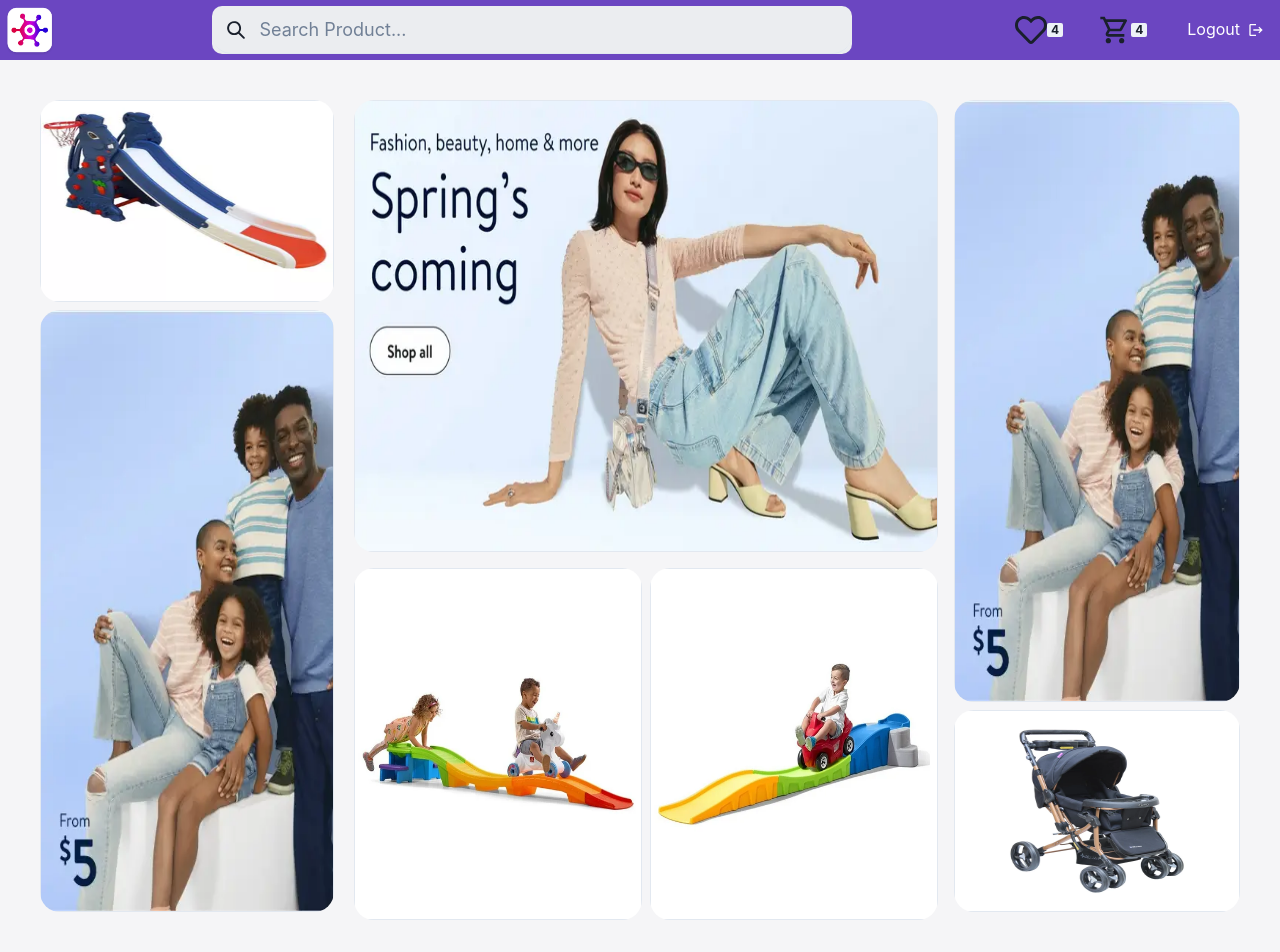
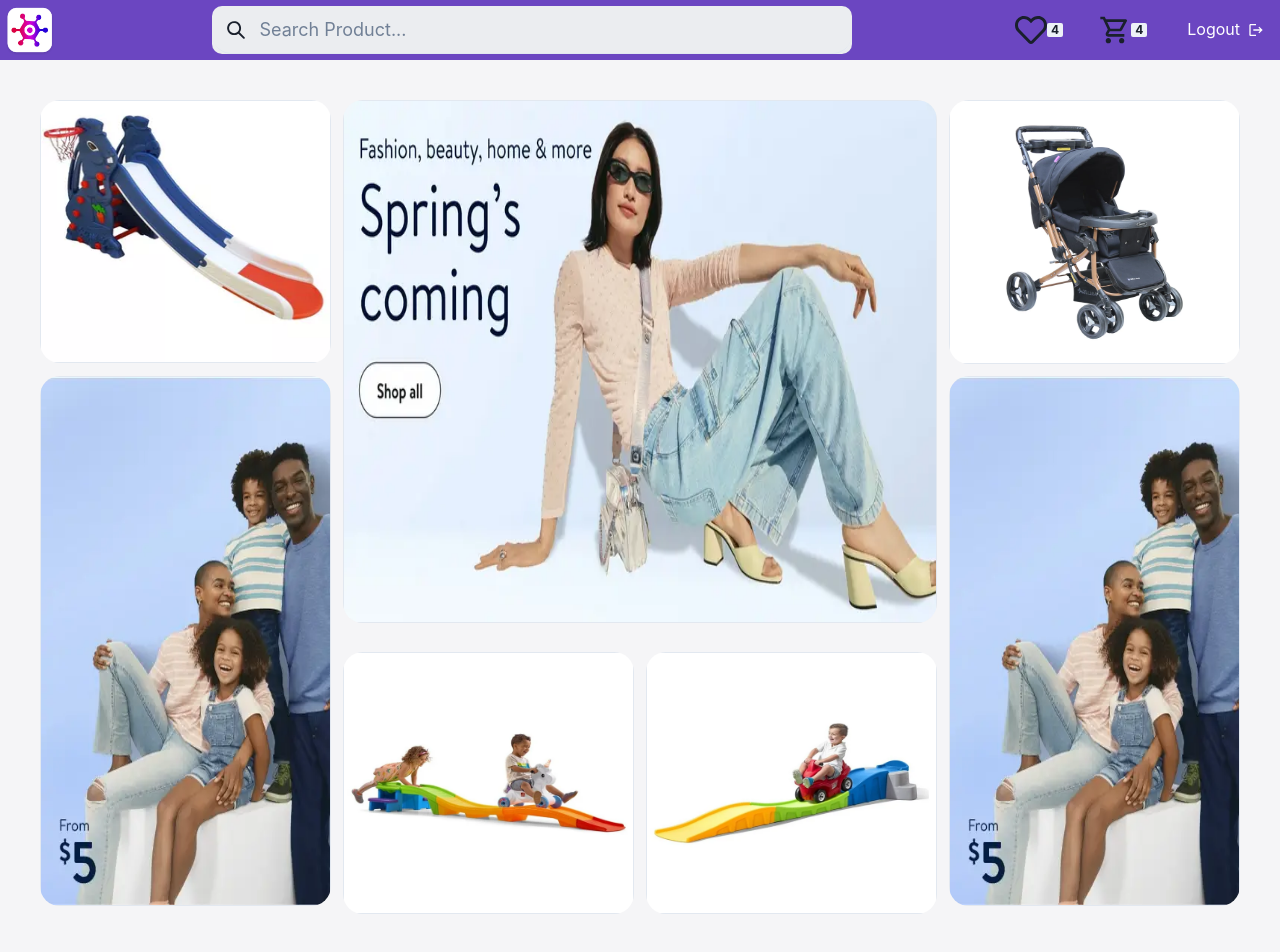
Before and after one commit to mhdi-esmi/happy-land, a React (Vite) app: page / in a window 1280 px wide. Shown: the top 952 px of the page. Built offline with nearby package versions, Linux system fonts and the light colour scheme.

Commit message:
Rebuild previewcard

```diff
--- a/src/components/PreviewCardContiner.tsx
+++ b/src/components/PreviewCardContiner.tsx
@@ -1,11 +1,11 @@
-import { Grid, GridItem, HStack } from "@chakra-ui/react";
+import { Grid, GridItem } from "@chakra-ui/react";
 import PreviewCards from "./PreviewCards";
-import photo1 from "../assets/1.webp";
+// import photo1 from "../assets/1.webp";
 import photo2 from "../assets/2.webp";
 import photo3 from "../assets/3.webp";
 import photo4 from "../assets/4.webp";
-import photo5 from "../assets/5.webp";
-import photo6 from "../assets/6.webp";
+// import photo5 from "../assets/5.webp";
+// import photo6 from "../assets/6.webp";
 import photo7 from "../assets/7.webp";
 import photo8 from "../assets/8.webp";
 import photo9 from "../assets/9.webp";
@@ -15,28 +15,34 @@ interface Props {
 const PreviewCardContiner = ({ bg }: Props) => {
   return (
     <Grid
-      h="800px"
+      // h="800px"
       // w="100%"
-      templateRows="repeat(4, 1fr)"
-      templateColumns="repeat(4, 1fr)"
-      gap={2}
+      templateRows={{ base: "repeat(1, 1fr)", md: "repeat(3, 1fr)" }}
+      templateColumns={{ base: "repeat(1, 1fr)", md: "repeat(4, 1fr)" }}
+      gap={3}
     >
-      <GridItem rowSpan={1} colSpan={1} boxSize="fit-content" bg={bg}>
-        <PreviewCards imgsrc={photo7} w="500px" maxH="200px" />
-        <PreviewCards imgsrc={photo8} w="400px" h="600px" mt={2} />
+      <GridItem rowSpan={1} colSpan={1} bg={bg}>
+        <PreviewCards imgsrc={photo7} w="406px" h="261px" />
       </GridItem>
 
-      <GridItem rowSpan={1} colSpan={2} ml={3} bg={bg}>
-        <PreviewCards imgsrc={photo9} h="450px" w="800px" />
-        <HStack>
-          <PreviewCards imgsrc={photo4} w="400px" h="350px" mt={4} />
-          <PreviewCards imgsrc={photo3} w="400px" h="350px" mt={4} />
-        </HStack>
+      <GridItem rowSpan={2} colSpan={2} bg={bg}>
+        <PreviewCards imgsrc={photo9} w="820px" h="521px" />
       </GridItem>
 
-      <GridItem rowSpan={1} colSpan={1} ml={2} bg={bg}>
-        <PreviewCards imgsrc={photo8} w="400px" h="600px" />
-        <PreviewCards imgsrc={photo2} maxH="200px" w="500px" mt={2} />
+      <GridItem rowSpan={1} colSpan={1} bg={bg}>
+        <PreviewCards imgsrc={photo2} w="406px" h="262px" />
+      </GridItem>
+      <GridItem rowSpan={2} colSpan={1} bg={bg}>
+        <PreviewCards imgsrc={photo8} w="406px" h="528px" />
+      </GridItem>
+      <GridItem rowSpan={2} colSpan={1} bg={bg}>
+        <PreviewCards imgsrc={photo8} w="406px" h="528px" />
+      </GridItem>
+      <GridItem rowSpan={1} colSpan={1} bg={bg}>
+        <PreviewCards imgsrc={photo4} w="406px" h="260px" />
+      </GridItem>
+      <GridItem rowSpan={1} colSpan={1} bg={bg}>
+        <PreviewCards imgsrc={photo3} w="406px" h="260px" />
       </GridItem>
     </Grid>
   );
--- a/src/components/PreviewCards.tsx
+++ b/src/components/PreviewCards.tsx
@@ -1,4 +1,4 @@
-import { Box, Card, CardBody, HStack, Image } from "@chakra-ui/react";
+import { Box, Card, Image } from "@chakra-ui/react";
 
 interface Props {
   imgsrc: string;
@@ -12,7 +12,7 @@ interface Props {
 const PreviewCards = ({ imgsrc, w, h, maxH, maxW, mt }: Props) => {
   return (
     <Box
-      // width="fit-content"
+      width="fit-content"
       borderRadius={20}
       overflow="hidden"
       // justifyContent="space-between"
```
